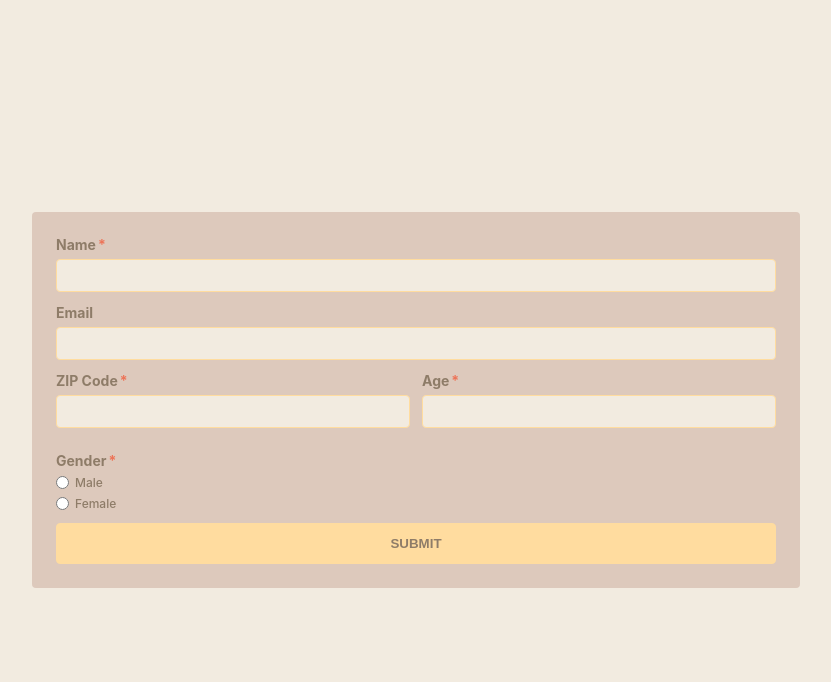
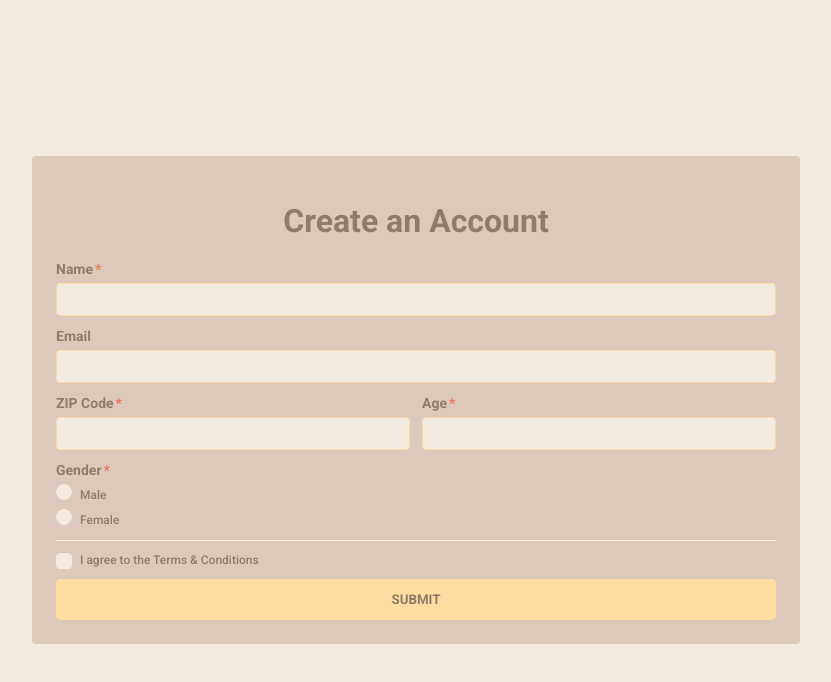
Before and after one commit to losha97/form-validation, a React (Create React App) app: page / in a window 1280 px wide. Shown: the top 682 px of the page, without its empty margins (224-1055 px from the left). Built offline with nearby package versions, Linux system fonts and the light colour scheme.

Commit message:
add checkbox with separator in form; create mixins and variables scss; add custom styles for checkbox & radio button.

```diff
--- a/src/components/Form.jsx
+++ b/src/components/Form.jsx
@@ -18,6 +18,7 @@ const Form = () => {
 
   return (
     <form onSubmit={handleSubmit} className="form__wrapper">
+      <h1 className="form__wrapper-title">Create an Account</h1>
       <div className="form">
         <span className="form__title required">Name</span>
         <input
@@ -70,6 +71,7 @@ const Form = () => {
       <div className="form">
         <span className="form__title required">Gender</span>
         <div className="form__radio">
+          <label className="custom-input--radio">
             <input
               value="male"
               name="gender"
@@ -80,8 +82,11 @@ const Form = () => {
               required
             />
             <span className="form__title">Male</span>
+            <span class="custom-input__checkmark"></span>
+          </label>
         </div>
         <div className="form__radio">
+          <label className="custom-input--radio">
             <input
               value="female"
               name="gender"
@@ -92,6 +97,17 @@ const Form = () => {
               required
             />
             <span className="form__title">Female</span>
+            <span class="custom-input__checkmark"></span>
+          </label>
+        </div>
+      </div>
+      <div className="form form__separator">
+        <div className="form__checkbox">
+          <label className="custom-input--checkbox">
+            <input type="checkbox" name="checkbox" value="value" />
+            <span>I agree to the Terms & Conditions</span>
+            <span class="custom-input__checkmark"></span>
+          </label>
         </div>
       </div>
       <button type="submit" className="form__submit">
--- a/src/index.js
+++ b/src/index.js
@@ -2,7 +2,7 @@ import React from 'react';
 import ReactDOM from 'react-dom';
 import './index.css';
 import App from './App.jsx';
-import './scss/app.scss';
+import './scss/App.scss';
 
 ReactDOM.render(
     <App />,
--- a/src/scss/app.scss
+++ b/src/scss/app.scss
@@ -2,8 +2,17 @@
 * @Author: Aleksiej Kuncewicz
 * @Date:   2021-08-29 11:31:32
 * @Last Modified by:   Aleksiej Kuncewicz
-* @Last Modified time: 2021-08-29 14:00:23
+* @Last Modified time: 2021-08-29 15:38:35
 */
+
+@import url('https://fonts.googleapis.com/css2?family=Roboto:wght@400;500;700&display=swap');
+
+@import "utility/Variables";
+@import "utility/Mixins";
+
+* {
+  font-family: $roboto;
+}
 
 #root {
   display: flex;
@@ -17,7 +26,30 @@
   width: 60%;
   padding: 24px;
   border-radius: 4px;
-  background-color: #DDC9BC;
+  background-color: map-get($mainPalette, beige);
+
+  @include tablet {
+    width: 90%;
+  }
+
+  @include mobile {
+    width: calc(100% - 12px);
+    padding: 12px;
+  }
+}
+
+.form__wrapper-title {
+  display: flex;
+  justify-content: center;
+  color: map-get($mainPalette, brown);
+
+  @include tablet {
+    font-size: 1.5em;
+  }
+
+  @include mobile {
+    font-size: 1em;
+  }
 }
 
 .form {
@@ -27,6 +59,17 @@
   &:not(:last-child) {
     margin-bottom: 12px;
   }
+
+  &.form__separator {
+    &::before {
+      content: '';
+      display: inline-block;
+      margin-bottom: 12px;
+      height: 1px;
+      width: 100%;
+      background-color: map-get($mainPalette, lightGray);
+    }
+  }
 }
 
 .form__row {
@@ -34,8 +77,21 @@
   flex-direction: row;
   justify-content: space-between;
 
+  @include mobile {
+    flex-direction: column;
+  }
+
   .form {
     width: calc((100% / 2) - 6px);
+    margin-bottom: 0;
+
+    @include mobile {
+      width: 100%;
+
+      &:not(:last-child) {
+        margin-bottom: 12px;
+      }
+    }
   }
 }
 
@@ -43,13 +99,13 @@
   margin-bottom: 6px;
   font-size: 14px;
   font-weight: 700;
-  color: #8E7C68;
+  color: map-get($mainPalette, brown);
 
   &.required::after {
     content: '*';
     display: inline-block;
     padding: 0 2px;
-    color: #ED7458;
+    color: map-get($mainPalette, orange);
   }
 }
 
@@ -57,9 +113,9 @@
   display: inline-block;
   padding: 8px 6px;
   border-radius: 4px;
-  border: 1px solid #FFDC9F;
-  background-color: #F2EBE0;
-  color: #8E7C68;
+  border: 1px solid map-get($mainPalette, yellow);
+  background-color: map-get($mainPalette, lightGray);
+  color: map-get($mainPalette, brown);
 }
 
 .form__error {
@@ -86,18 +142,117 @@
   }
 }
 
+.form__checkbox {
+  label {
+    display: flex;
+    align-items: center;
+  }
+
+  input {
+    margin: 0 6px 0 0;
+  }
+
+  span {
+    font-size: 12px;
+    font-weight: 500;
+    color: map-get($mainPalette, brown);
+  }
+}
+
 .form__submit {
   width: 100%;
   padding: 12px 0;
   font-weight: 700;
   text-transform: uppercase;
   border-radius: 4px;
-  border: 1px solid #FFDC9F;
-  background-color: #FFDC9F;
-  color: #8E7C68;
+  border: 1px solid map-get($mainPalette, yellow);
+  background-color: map-get($mainPalette, yellow);
+  color: map-get($mainPalette, brown);
   cursor: pointer;
 
   &:hover {
-    border-color: #8E7C68;
+    border-color: map-get($mainPalette, brown);
   }
 }
+
+/*
+* custom checkbox & radio button
+*/
+.custom-input--radio,
+.custom-input--checkbox {
+  display: block;
+  position: relative;
+  padding-left: 24px;
+  cursor: pointer;
+  -webkit-user-select: none;
+  -moz-user-select: none;
+  -ms-user-select: none;
+  user-select: none;
+
+  input {
+    position: absolute;
+    opacity: 0;
+    cursor: pointer;
+
+    &:checked ~ .custom-input__checkmark {
+      border-color: map-get($mainPalette, orange);
+    }
+
+    &:checked ~ .custom-input__checkmark::after {
+      display: block;
+    }
+  }
+
+  .custom-input__checkmark {
+    position: absolute;
+    top: 0;
+    left: 0;
+    height: 16px;
+    width: 16px;
+    border: 1px solid map-get($mainPalette, lightGray);
+    background-color: map-get($mainPalette, lightGray);
+
+    &::after {
+      content: "";
+      position: absolute;
+      display: none;
+    }
+  }
+
+  &:hover input ~ .custom-input__checkmark {
+    border-color: map-get($mainPalette, orange);
+  }
+}
+
+.custom-input--radio {
+  .custom-input__checkmark {
+    border-radius: 50%;
+
+    &::after {
+      top: 3px;
+      left: 3px;
+      width: 8px;
+      height: 8px;
+      border-radius: 50%;
+      background: map-get($mainPalette, orange);
+    }
+  }
+}
+
+.custom-input--checkbox {
+  .custom-input__checkmark {
+    border-radius: 4px;
+
+    &::after {
+      left: 4px;
+      top: 0px;
+      width: 5px;
+      height: 10px;
+      border: solid map-get($mainPalette, orange);
+      border-width: 0 3px 3px 0;
+      -webkit-transform: rotate(45deg);
+      -ms-transform: rotate(45deg);
+      transform: rotate(45deg);
+    }
+  }
+}
--- /dev/null
+++ b/src/scss/utility/Mixins.scss
@@ -0,0 +1,18 @@
+/*
+* @Author: Aleksiej Kuncewicz
+* @Date:   2021-08-11 10:11:59
+* @Last Modified by:   Aleksiej Kuncewicz
+* @Last Modified time: 2021-08-11 10:12:17
+*/
+
+@mixin mobile {
+  @media screen and (max-width: $mobile - 1) { @content; }
+}
+
+@mixin desktop {
+  @media screen and (min-width: $mobile) { @content; }
+}
+
+@mixin tablet {
+  @media screen and (max-width: $tablet - 1) and (min-width: $mobile) { @content; }
+}
--- /dev/null
+++ b/src/scss/utility/Variables.scss
@@ -0,0 +1,28 @@
+/*
+* @Author: Aleksiej Kuncewicz
+* @Date:   2021-08-11 10:11:40
+* @Last Modified by:   Aleksiej Kuncewicz
+* @Last Modified time: 2021-08-29 14:44:44
+*/
+
+/*
+* Grid
+*/
+$tablet: 1024px;
+$mobile: 768px;
+
+/*
+* Fonts
+*/
+$roboto: 'Roboto', sans-serif;
+
+/*
+* Colors
+*/
+$mainPalette: (
+  brown: #8E7C68,
+  orange: #ED7458,
+  yellow: #FFDC9F,
+  beige: #DDC9BC,
+  lightGray: #F2EBE0
+);
```
Lines whose indentation alone changed are shown as unchanged.
